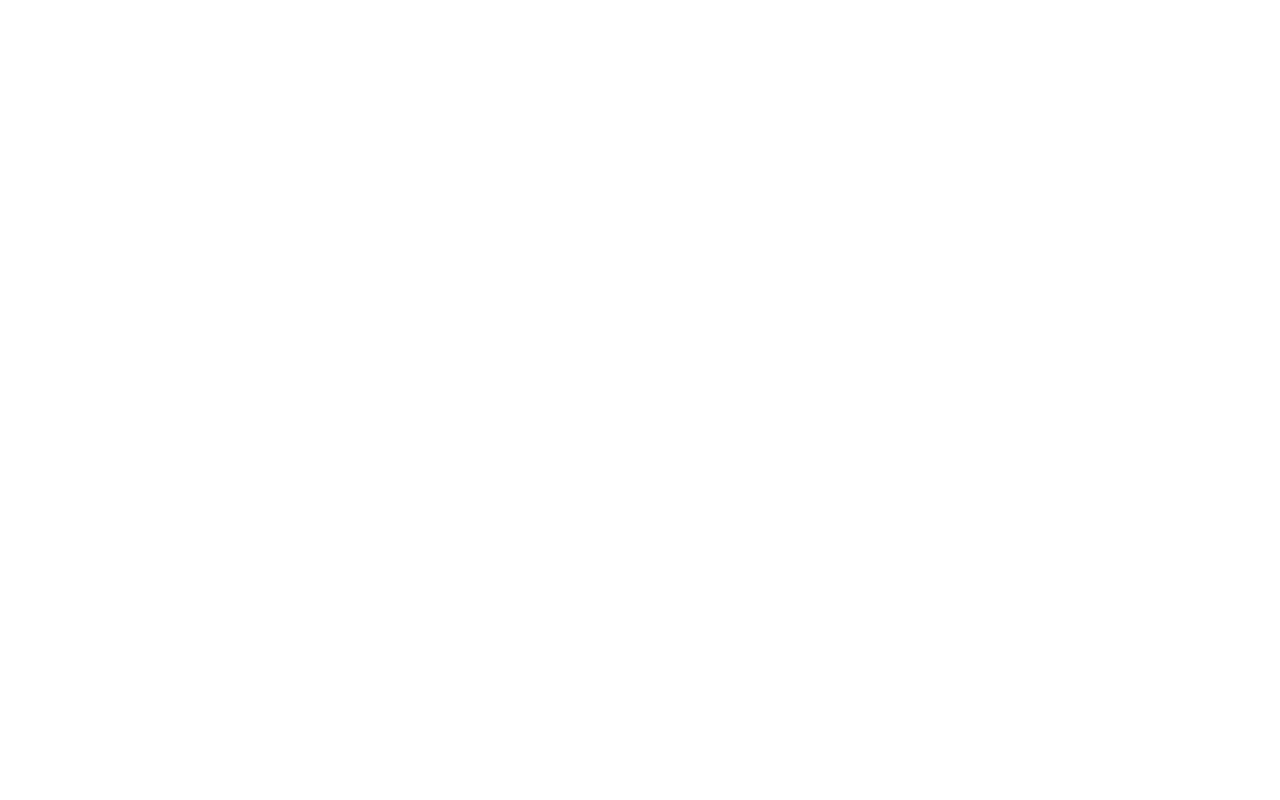
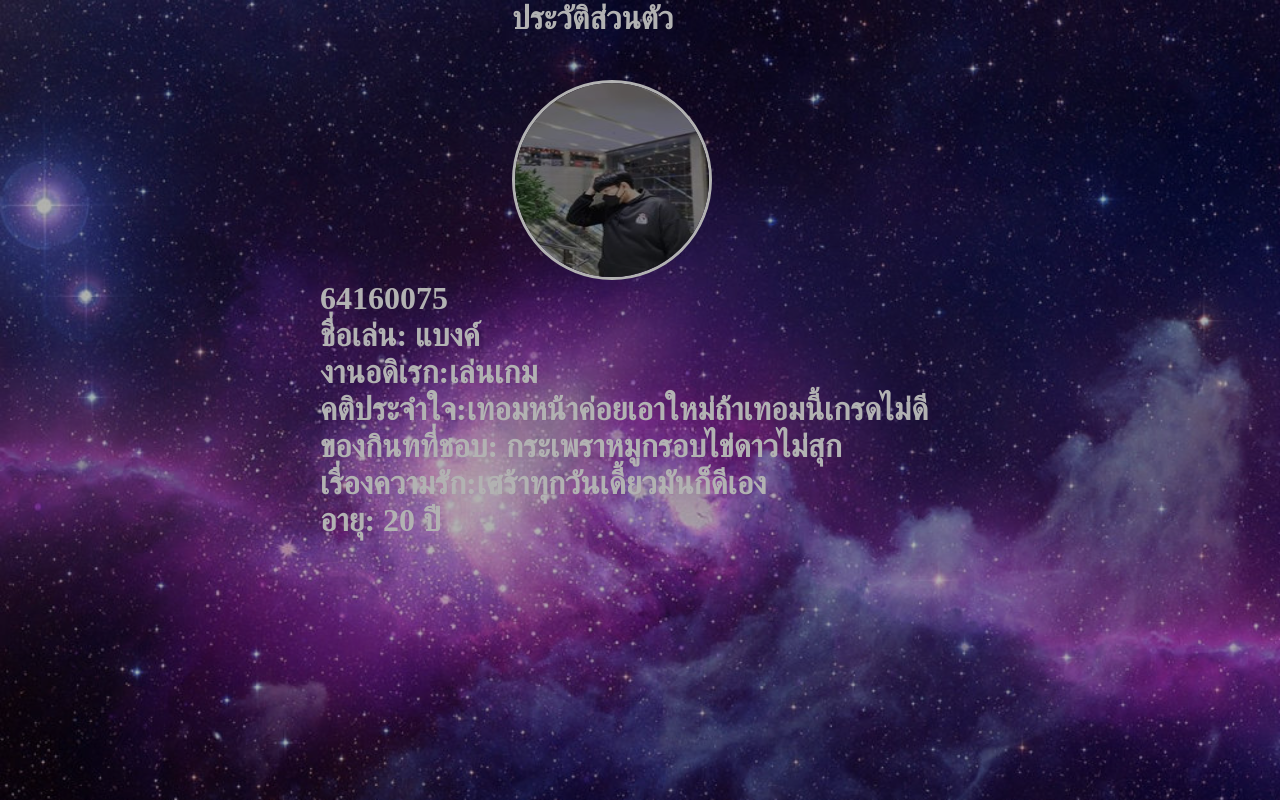
Before and after one commit to bankkamo926/88823764, a plain HTML site: page index.html in a window 1280 px wide. Drawn offline with Linux system fonts and the light colour scheme.

Commit message:
ส่ง

```diff
--- a/index.html
+++ b/index.html
@@ -1,14 +1,74 @@
 <html>
     <head>
-        <link rel="stylsheet" href="text.css">
+        <meta charset="UTF-8">
+         <title>Bank</title>
     </head>
     <body>
-        <div class="container">
-            <div class="Profrie">
+        <style>
+            *{
+                margin: 0;
+                padding: 0;
+                box-sizing: border-box;
+            }
+            .con{
+                position: relative;
+                min-height: 100vh;
+                background-image:url("BG.jpg");
+                z-index: -1;
+                background-size: cover;
+                filter: brightness(70%);
+            }
+
+            .Pro{
+                color: #fff;
+                position: absolute;
+                left: 40%;
+            }
+            .img img{
+                margin: auto;
+                width: 200;
+                height: 200;
+                border: solid #fff;
+                border-radius: 50%;
+
+            }
+            .img{
+                position: absolute;
+                top: 10%;
+                left: 40%;
+            }
+            .text{
+                border: #000;
+                color: #fff;
+            }
+            .text{
+                position: absolute;
+                top: 35%;
+                left: 25%;
+            }
+        </style>
+
+        <div class="con">
+            <div class="Pro">
+                <h1>ประวัติส่วนตัว</h1>
+            </div>
+            <div class="img">
+                <img src="Bank.jpg">
+            </div>
+            <div class="text">
+                <h1>64160075</h1>
+                <h1>ชื่อเล่น:   แบงค์</p>
+                <p>งานอดิเรก:เล่นเกม</p>
+                <p>คติประจำใจ:เทอมหน้าค่อยเอาใหม่ถ้าเทอมนี้เกรดไม่ดี  </p>
+                <p>ของกินทที่ชอบ: กระเพราหมูกรอบไข่ดาวไม่สุก </p>
+                <p>เรื่องความรัก:เศร้าทุกวันเดี้ยวมันก็ดีเอง </p>
+                <p>อายุ: 20 ปี </p>
 
             </div>
 
+
         </div>
+
 
     </body>
 </html>
```
Also changed, not shown: text.css (deleted, +0 -10 lines), Bank.jpg (added).
